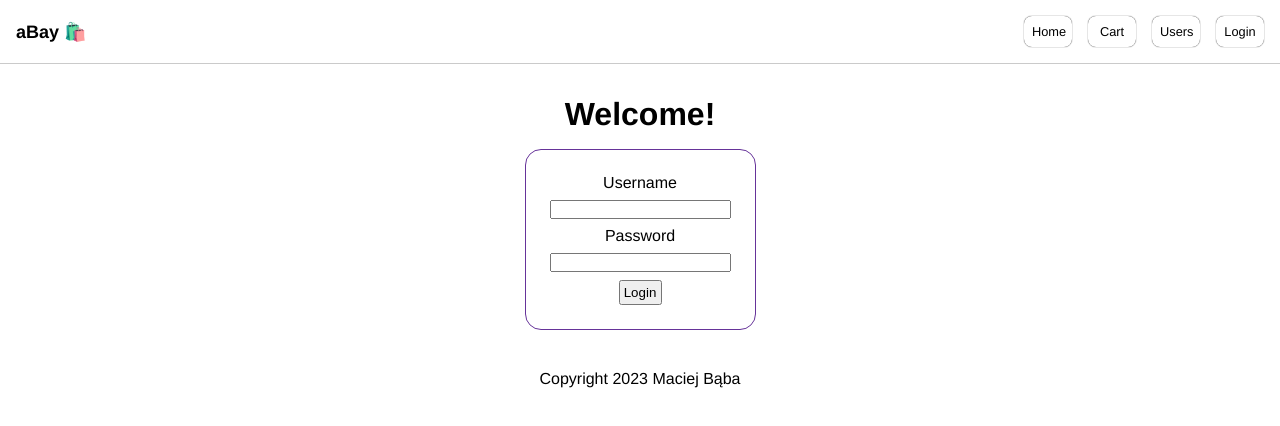
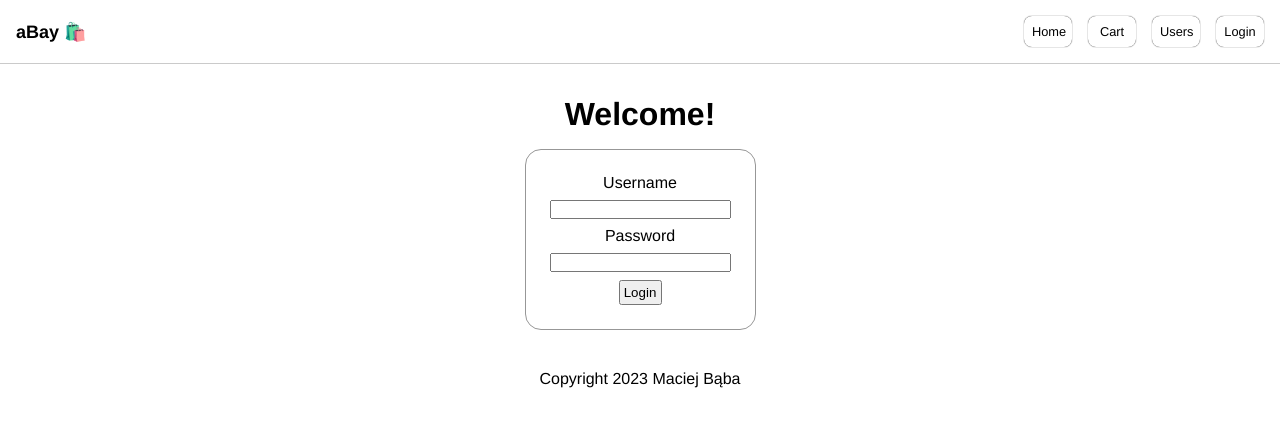
Before and after one commit to maciejbaba/mern-ecommerce, a React (Create React App) app: page /login in a window 1280 px wide. Shown: the top 426 px of the page. Built offline with nearby package versions, Linux system fonts and the light colour scheme; no server answers; the HTML template or start-up script is replaced by a standard one.

Commit message:
change border color

```diff
--- a/src/css/Login.css
+++ b/src/css/Login.css
@@ -4,7 +4,7 @@
   flex-direction: column;
   align-items: center;
   gap: 0.5rem;
-  border: 1px solid rebeccapurple;
+  border: 1px solid rgb(151, 151, 151);
   border-radius: 1rem;
 }
 
```
